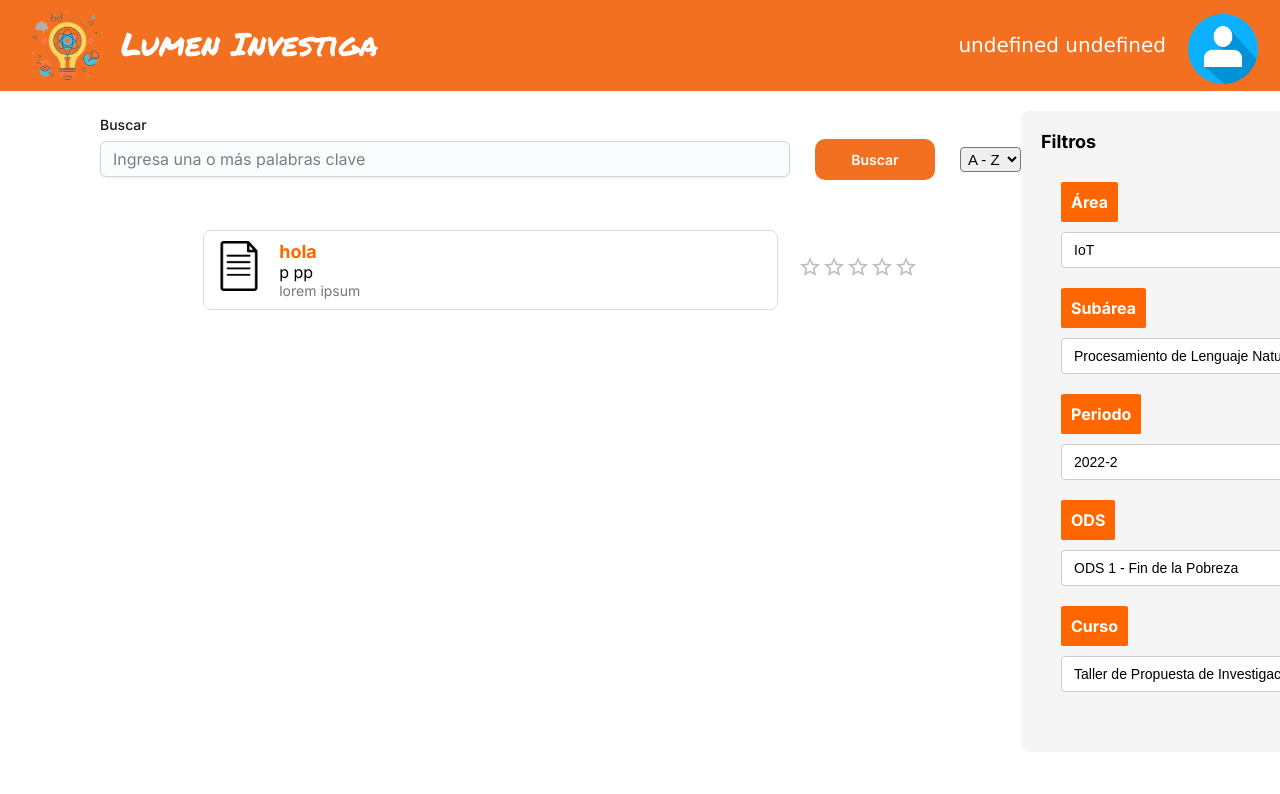
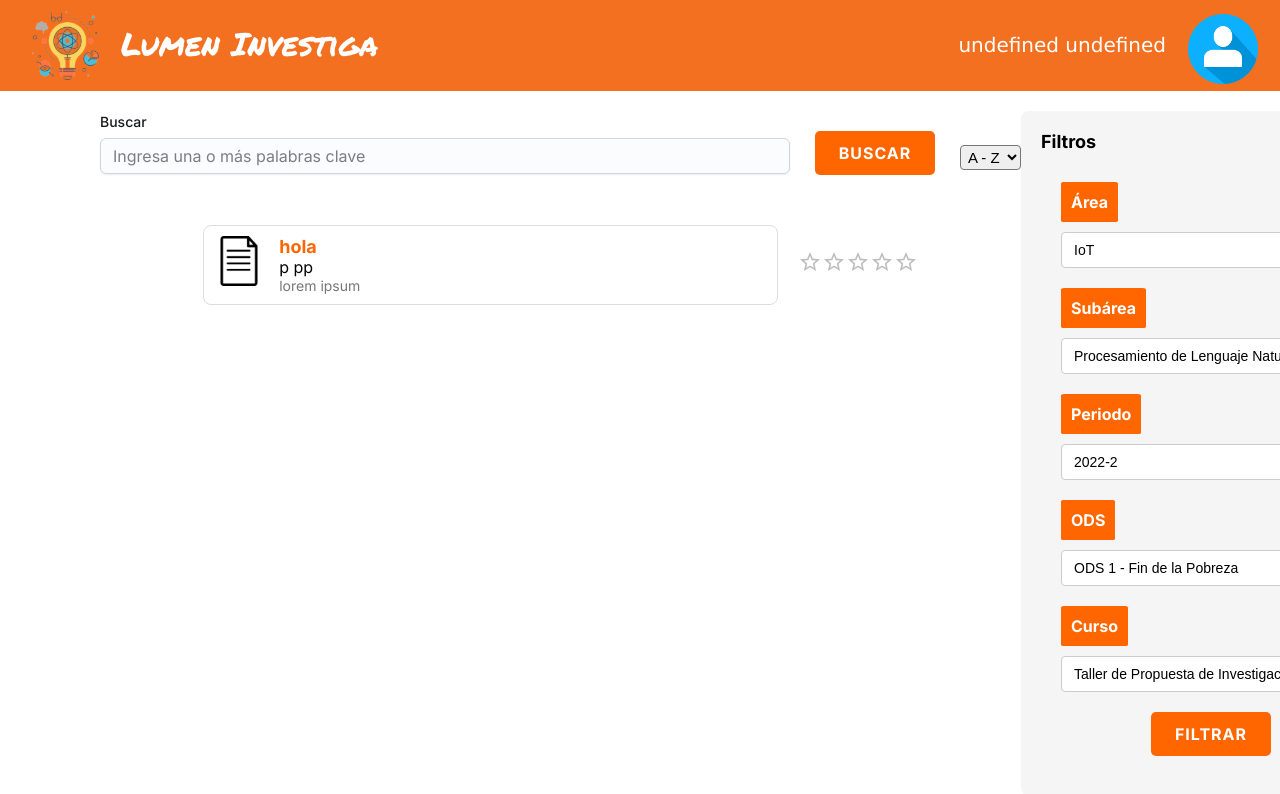
Before and after one commit to NACB654/Ing.Soft.II-Frontend, a Next.js app in the folder lumen.investiga-frontend/: page /home/results in a window 1280 px wide. Shown: the top 794 px of the page. Built offline with nearby package versions, Linux system fonts and the light colour scheme; no server answers.

Commit message:
modified:   lumen.investiga-frontend/src/app/home/results/page.js 	modified:   lumen.investiga-frontend/src/app/home/results/results.module.css 	modified:   lumen.investiga-frontend/src/app/register/register.module.css

```diff
--- a/lumen.investiga-frontend/src/app/home/results/page.js
+++ b/lumen.investiga-frontend/src/app/home/results/page.js
@@ -182,6 +182,9 @@ export default function ResultPage() {
               <option value="Seminario II">Seminario II</option>
             </select>
           </div>
+          <div className={styles.boton}>
+            <MyButtons label={"Filtrar"} onClick={handleClick} />
+          </div>
         </aside>
       </div>
     </main>
--- a/lumen.investiga-frontend/src/app/home/results/results.module.css
+++ b/lumen.investiga-frontend/src/app/home/results/results.module.css
@@ -123,3 +123,24 @@
 .filterSection {
   margin-bottom: 20px;
 }
+
+.boton {
+  display: flex;
+  align-items: center;
+  justify-content: center;
+  margin-top: 20px;
+}
+
+.boton button {
+  background-color: #ff6600; /* Color de fondo */
+  color: #fff; /* Color del texto */
+  padding: 10px 20px; /* Espaciado interno */
+  border: none; /* Sin borde */
+  border-radius: 5px; /* Bordes redondeados */
+  font-size: 16px; /* Tamaño de fuente */
+  font-weight: bold; /* Negrita para mejor visibilidad */
+  text-transform: uppercase; /* Convertir texto a mayúsculas */
+  letter-spacing: 1px; /* Espaciado entre letras */
+  cursor: pointer; /* Cambiar el cursor al pasar el mouse */
+  transition: background-color 0.3s ease, box-shadow 0.3s ease; /* Animación suave */
+}
--- a/lumen.investiga-frontend/src/app/register/register.module.css
+++ b/lumen.investiga-frontend/src/app/register/register.module.css
@@ -13,7 +13,8 @@
 
 .images{
     display: flex;
-    flex-direction: column;
+    flex-direction: row;
+    align-self: flex-end;
 }
 
 .title{
```
